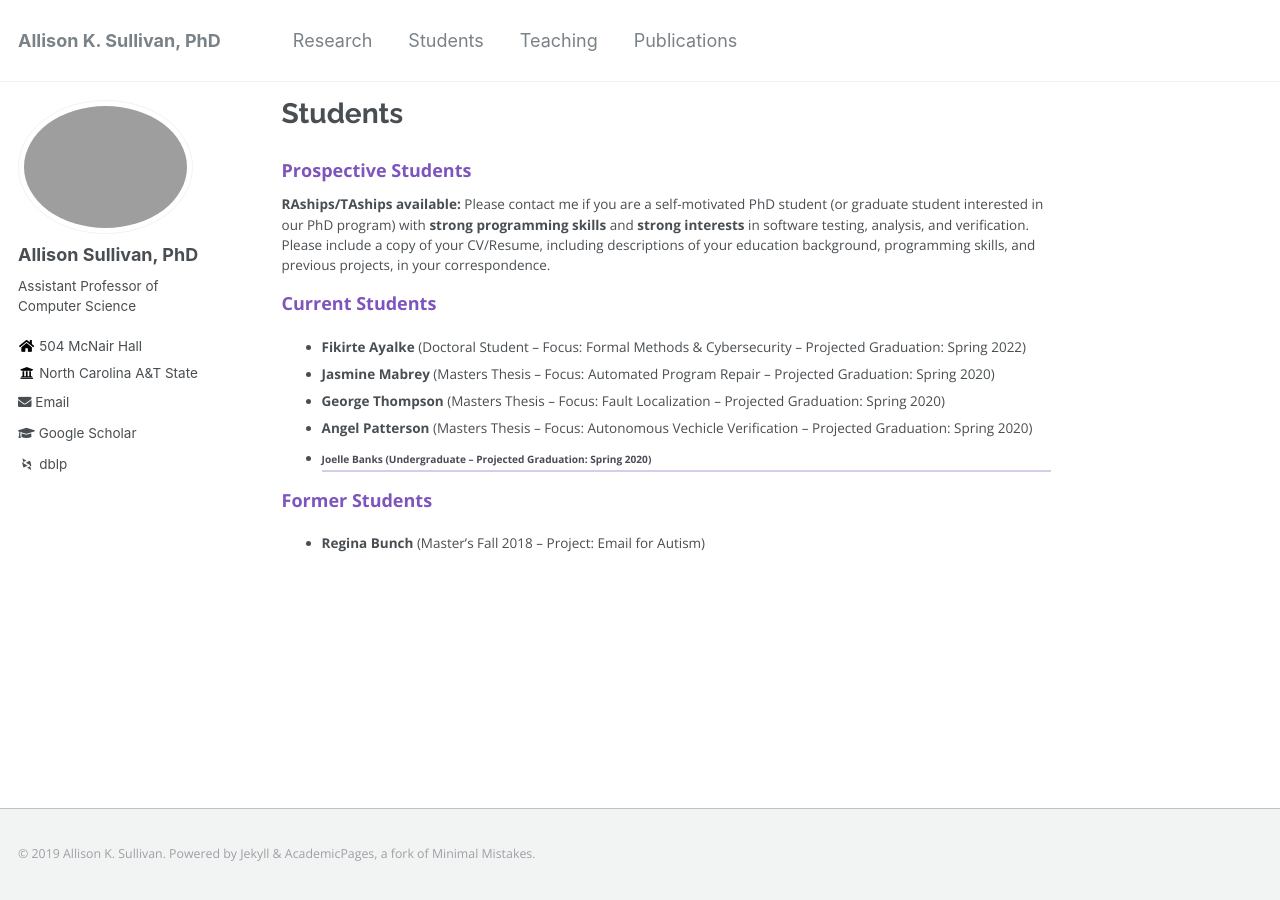
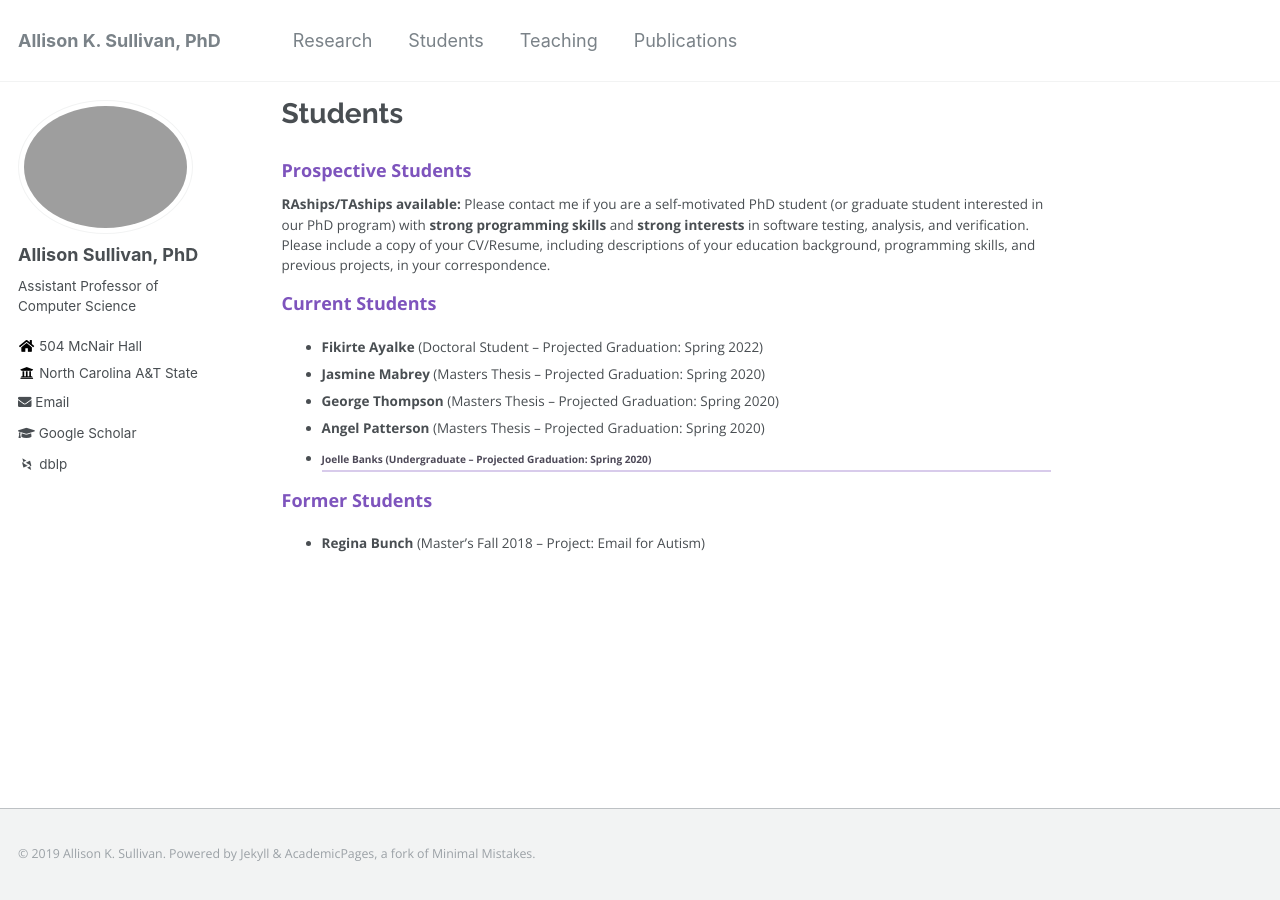
Before and after one commit to Allisonius/allisonius.github.io, a Jekyll site: the page built from _pages/students.md, in a window 1280 px wide. Built offline with Jekyll 4.4.1, drawn with Linux system fonts in a browser that asks for light colours; some web fonts are replaced.

Commit message:
Update students.md

```diff
--- a/_pages/students.md
+++ b/_pages/students.md
@@ -11,10 +11,10 @@ author_profile: true
 
 ### Current Students
 
-* **Fikirte Ayalke** (Doctoral Student -- Focus: Formal Methods & Cybersecurity -- Projected Graduation: Spring 2022)
-* **Jasmine Mabrey** (Masters Thesis -- Focus: Automated Program Repair -- Projected Graduation: Spring 2020)
-* **George Thompson** (Masters Thesis -- Focus: Fault Localization -- Projected Graduation: Spring 2020)
-* **Angel Patterson** (Masters Thesis -- Focus: Autonomous Vechicle Verification -- Projected Graduation: Spring 2020)
+* **Fikirte Ayalke** (Doctoral Student -- Projected Graduation: Spring 2022)
+* **Jasmine Mabrey** (Masters Thesis -- Projected Graduation: Spring 2020)
+* **George Thompson** (Masters Thesis -- Projected Graduation: Spring 2020)
+* **Angel Patterson** (Masters Thesis -- Projected Graduation: Spring 2020)
 * **Joelle Banks** (Undergraduate -- Projected Graduation: Spring 2020)
 ---
 
```
